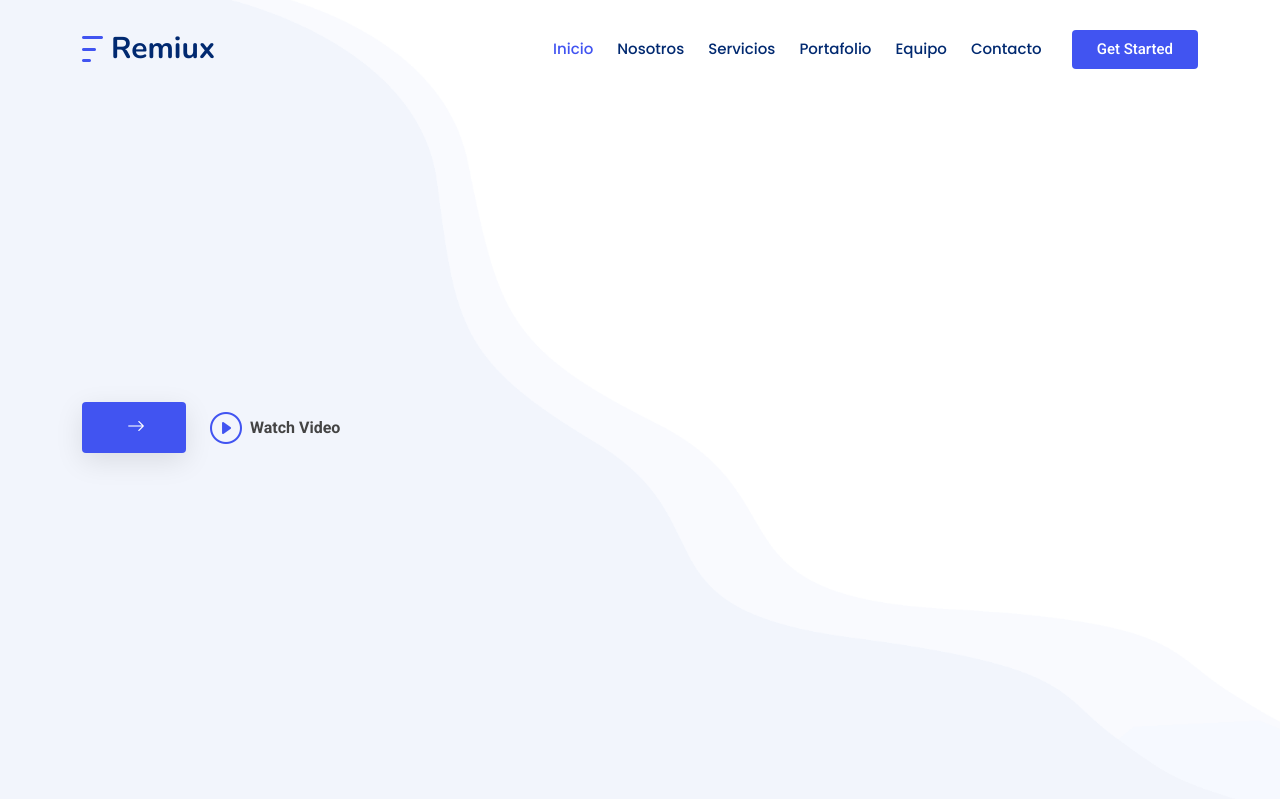
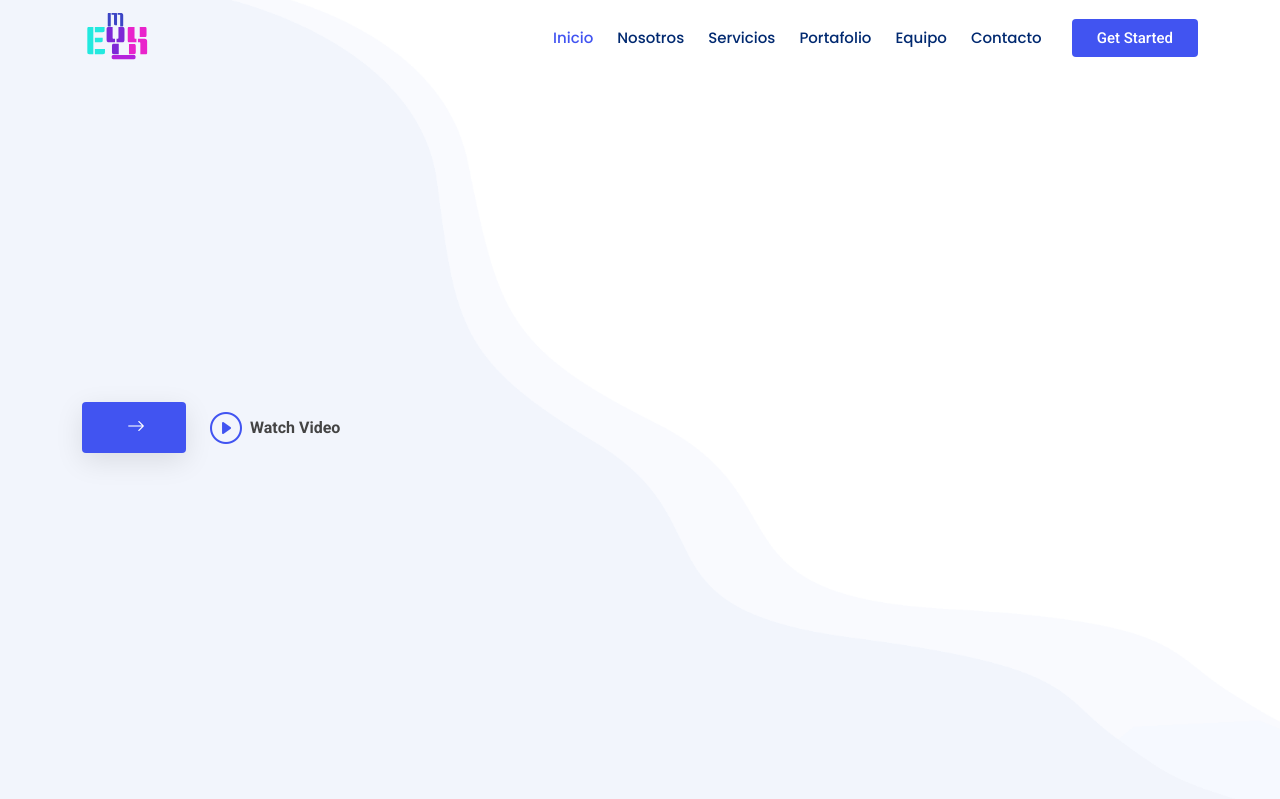
Before and after one commit to elMauro2003/company_landing, a Django app: page / in a window 1280 px wide. Shown: the top 799 px of the page. Run offline with Django 5.2, Linux system fonts and the light colour scheme; data that the repository does not hold is empty; some libraries are stand-ins or nearby versions.

Commit message:
feat[logo]: create logo for Emyux page

```diff
--- a/templates/base.html
+++ b/templates/base.html
@@ -11,8 +11,8 @@
   <meta name="keywords" content="">
 
   <!-- Favicons -->
-  <link href="{% static 'assets/img/favicon.png' %}" rel="icon">
-  <link href="{% static 'assets/img/apple-touch-icon.png' %}" rel="apple-touch-icon">
+  <link href="{% static 'assets/img/logo.svg' %}" rel="icon">
+  <link href="{% static 'assets/img/logo.svg' %}" rel="apple-touch-icon">
 
   <!-- Fonts -->
   <link href="https://fonts.googleapis.com" rel="preconnect">
--- a/templates/landing_page/header/header.html
+++ b/templates/landing_page/header/header.html
@@ -1,11 +1,31 @@
 {% load static %}
-<header id="header" class="header d-flex align-items-center fixed-top">
+<header id="header" class="header py-2 d-flex align-items-center fixed-top">
     <div class="container-fluid container-xl position-relative d-flex align-items-center">
 
-      <a href="#" class="logo d-flex align-items-center me-auto">
+      <a href="{% url "index" %}" class=" d-flex align-items-center me-auto">
         <!-- Uncomment the line below if you also wish to use an image logo -->
-        <img src="{% static 'assets/img/logo.png' %}" alt="">
-        <h1 class="sitename">Remiux</h1>
+        <svg width="70" height="60" viewBox="0 0 220 204" fill="none" xmlns="http://www.w3.org/2000/svg">
+          <path d="M95.112 64.456V100.936C95.112 102.301 95.3253 103.283 95.752 103.88C96.1787 104.392 97.16 104.648 98.696 104.648H103.304V116.808H83.336C80.0933 116.808 77.832 116.083 76.552 114.632C75.272 113.096 74.632 110.749 74.632 107.592V70.472C74.632 66.4613 76.9787 64.456 81.672 64.456H95.112ZM115.976 157H99.976C97.0747 157 95.1547 156.531 94.216 155.592C93.3627 154.653 92.936 152.691 92.936 149.704V129.224C92.936 126.237 93.3627 124.275 94.216 123.336C95.1547 122.397 97.0747 121.928 99.976 121.928H115.976V157ZM114.952 64.456H128.392C130.952 64.456 132.744 64.968 133.768 65.992C134.877 67.016 135.432 68.936 135.432 71.752V107.848C135.432 113.821 132.957 116.808 128.008 116.808H108.424V104.648H111.496C113.032 104.648 113.971 104.349 114.312 103.752C114.739 103.155 114.952 102.216 114.952 100.936V64.456Z" fill="#7C27D6"/>
+          <path d="M29.568 157H16.128C13.2267 157 11.3067 156.531 10.368 155.592C9.51467 154.653 9.088 152.691 9.088 149.704V71.752C9.088 68.7653 9.51467 66.8027 10.368 65.864C11.3067 64.9253 13.2267 64.456 16.128 64.456H29.568V157ZM69.12 139.08V149.96C69.12 152.861 68.6507 154.781 67.712 155.72C66.7733 156.573 64.8107 157 61.824 157H34.688V139.08H69.12ZM61.44 101.32V109C61.44 112.072 61.1413 114.035 60.544 114.888C59.9467 115.656 58.24 116.04 55.424 116.04H34.688V101.32H61.44ZM67.84 64.456V75.336C67.84 78.2373 67.3707 80.1573 66.432 81.096C65.4933 81.9493 63.5307 82.376 60.544 82.376H34.688V64.456H67.84Z" fill="#23E9DF"/>
+          <path d="M181.216 116.808H185.824C187.36 116.808 188.341 117.107 188.768 117.704C189.195 118.216 189.408 119.155 189.408 120.52V157H206.688C208.907 157 210.443 156.659 211.296 155.976C212.064 155.208 212.448 153.971 212.448 152.264V113.864C212.448 110.707 211.808 108.403 210.528 106.952C209.248 105.416 206.987 104.648 203.744 104.648H181.216V116.808ZM150.752 157H166.752C169.653 157 171.573 156.531 172.512 155.592C173.365 154.653 173.792 152.691 173.792 149.704V129.736C173.792 126.749 173.365 124.787 172.512 123.848C171.573 122.909 169.653 122.44 166.752 122.44H150.752V157ZM187.36 98.76H203.36C206.261 98.76 208.181 98.2907 209.12 97.352C209.973 96.4133 210.4 94.4507 210.4 91.464V71.624C210.4 68.6373 209.973 66.6747 209.12 65.736C208.181 64.7973 206.261 64.328 203.36 64.328H187.36V98.76ZM169.568 64.456H152.288C149.813 64.456 148.235 64.9253 147.552 65.864C146.869 66.8027 146.528 68.7653 146.528 71.752V110.664C146.528 112.797 146.827 114.376 147.424 115.4C148.021 116.339 149.344 116.808 151.392 116.808H176.096V104.648H173.024C171.488 104.648 170.549 104.392 170.208 103.88C169.781 103.283 169.568 102.301 169.568 100.936V64.456Z" fill="#E923CB"/>
+          <path d="M112.016 16.728H121.616C124.731 16.728 127.077 17.2613 128.656 18.328C130.277 19.3947 131.088 21.2507 131.088 23.896V59.352C131.088 60.8453 130.853 61.8267 130.384 62.296C129.957 62.7653 129.019 63 127.568 63H120.848V24.664C120.848 23.9813 120.741 23.512 120.528 23.256C120.357 22.9573 119.888 22.808 119.12 22.808H112.016V16.728ZM88.784 63H82.064C80.6133 63 79.6533 62.7653 79.184 62.296C78.7573 61.8267 78.544 60.8453 78.544 59.352V19.288C78.544 18.52 78.7573 17.9013 79.184 17.432C79.6107 16.9627 80.1653 16.728 80.848 16.728H88.784V63ZM91.408 16.728H107.792C108.475 16.728 109.029 16.9627 109.456 17.432C109.883 17.9013 110.096 18.52 110.096 19.288V58.328H103.44C102.16 58.328 101.243 57.9867 100.688 57.304C100.133 56.5787 99.856 55.4267 99.856 53.848V24.664C99.856 23.9813 99.7493 23.512 99.536 23.256C99.3653 22.9573 98.896 22.808 98.128 22.808H91.408V16.728Z" fill="#3C45C5"/>
+          <g filter="url(#filter0_d_102_15)">
+          <path fill-rule="evenodd" clip-rule="evenodd" d="M173 169C173 171.761 170.761 174 168 174H97C94.2386 174 92 171.761 92 169V165C92 162.239 94.2386 160 97 160H168C170.761 160 173 162.239 173 165V169Z" fill="#B422DC"/>
+          </g>
+          <defs>
+          <filter id="filter0_d_102_15" x="92" y="160" width="81" height="14" filterUnits="userSpaceOnUse" color-interpolation-filters="sRGB">
+          <feFlood flood-opacity="0" result="BackgroundImageFix"/>
+          <feColorMatrix in="SourceAlpha" type="matrix" values="0 0 0 0 0 0 0 0 0 0 0 0 0 0 0 0 0 0 127 0" result="hardAlpha"/>
+          <feOffset/>
+          <feComposite in2="hardAlpha" operator="out"/>
+          <feColorMatrix type="matrix" values="0 0 0 0 0 0 0 0 0 0 0 0 0 0 0 0 0 0 0.25 0"/>
+          <feBlend mode="normal" in2="BackgroundImageFix" result="effect1_dropShadow_102_15"/>
+          <feBlend mode="normal" in="SourceGraphic" in2="effect1_dropShadow_102_15" result="shape"/>
+          </filter>
+          </defs>
+          </svg>
+
+        {% comment %} <h1 class="sitename">Emyux</h1> {% endcomment %}
       </a>
 
       <nav id="navmenu" class="navmenu">
```
Also changed, not shown: static/assets/img/logo.svg (added).
